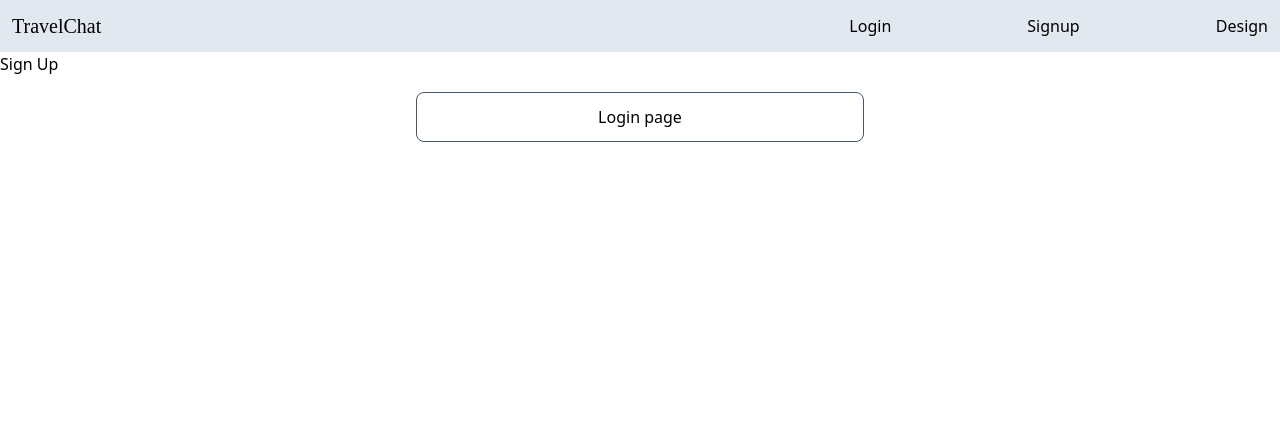
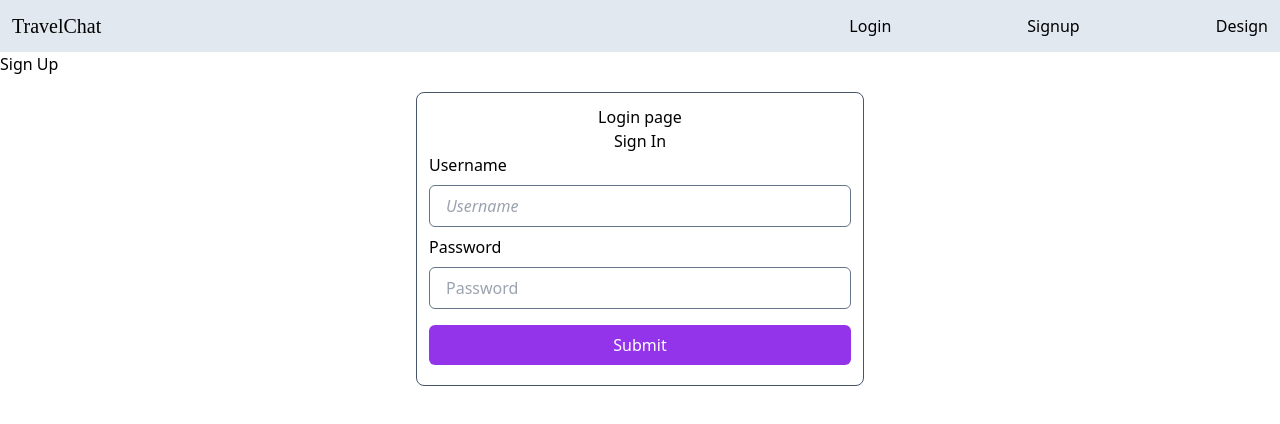
Before and after one commit to soloveiiko/travel-chat, a React (Create React App) app: page /login in a window 1280 px wide. Shown: the top 424 px of the page. Built offline with nearby package versions, Linux system fonts and the light colour scheme.

Commit message:
added: login forms

```diff
--- a/src/components/LoginTest/SingUp/index.tsx
+++ b/src/components/LoginTest/SingUp/index.tsx
@@ -30,9 +30,9 @@ const SingUp: React.FC = () => {
   const handleChange = (e: any) =>
     setCredentials({ ...credentials, [e.target.name]: e.target.value })
   const onSubmit = () => {
-    dispatch(signUpUserAction({ data: credentials }))
-    setCredentials({ username: '', password: '' })
-    navigate('/profile')
+    // dispatch(signUpUserAction({ data: credentials }))
+    // setCredentials({ username: '', password: '' })
+    // navigate('/profile')
   }
   return (
     <form className="grid place-items-center" onSubmit={handleSubmit(onSubmit)}>
--- /dev/null
+++ b/src/components/auth/SignIn/index.tsx
@@ -0,0 +1,57 @@
+import React, { useState } from 'react'
+import FormInput, { passwordField, usernameField } from '../../formInputs'
+import { useDispatch } from 'react-redux'
+import { useNavigate } from 'react-router-dom'
+import { FetchSignUpUserPayload } from '../../../redux/auth/types'
+import { signUpUserAction } from '../../../redux/auth/action'
+import FormContainer from '../../styled/FormContainer'
+
+const SignIn: React.FC = () => {
+  const [credentials, setCredentials] = useState({
+    [usernameField.name]: '',
+    [passwordField.name]: '',
+  })
+  const dispatch = useDispatch()
+  const navigate = useNavigate()
+  const inputs = [usernameField, passwordField]
+
+  const handleSubmit = (e: any) => {
+    e.preventDefault()
+    const payload: FetchSignUpUserPayload = {
+      data: {
+        username: credentials[usernameField.name],
+        password: credentials[passwordField.name],
+      },
+    }
+    dispatch(signUpUserAction(payload))
+    setCredentials({
+      [usernameField.name]: '',
+      [passwordField.name]: '',
+    })
+    navigate('/profile')
+  }
+  const handleChange = (e: any) => {
+    setCredentials({ ...credentials, [e.target.name]: e.target.value })
+  }
+  return (
+    <form onSubmit={handleSubmit}>
+      <FormContainer>
+        <h1 className="text-center">Sign In</h1>
+        {inputs.map((input, index) => (
+          <FormInput
+            key={index}
+            {...input}
+            value={credentials[input.name]}
+            onChange={handleChange}
+          />
+        ))}
+        <button className="btn btn-primary">Submit</button>
+        {/*<h1 className="text-center">*/}
+        {/*  Have an account? <NavLink to="/login">Login</NavLink>*/}
+        {/*</h1>*/}
+      </FormContainer>
+    </form>
+  )
+}
+
+export default SignIn
--- /dev/null
+++ b/src/components/auth/SignUp/index.tsx
@@ -0,0 +1,70 @@
+import { useState } from 'react'
+import { NavLink, useNavigate } from 'react-router-dom'
+import FormInput, {
+  usernameField,
+  passwordField,
+  passwordConfirmField,
+} from '../../formInputs'
+import FormContainer from '../../styled/FormContainer'
+import { signUpUserAction } from '../../../redux/auth/action'
+import { useDispatch } from 'react-redux'
+import { FetchSignUpUserPayload } from '../../../redux/auth/types'
+
+const SignupExp = () => {
+  const [credentials, setCredentials] = useState({
+    [usernameField.name]: '',
+    [passwordField.name]: '',
+    [passwordConfirmField.name]: '',
+  })
+  const dispatch = useDispatch()
+  const navigate = useNavigate()
+
+  const inputs = [
+    usernameField,
+    passwordField,
+    { ...passwordConfirmField, pattern: credentials.password },
+  ]
+
+  const handleSubmit = (e: any) => {
+    e.preventDefault()
+    const payload: FetchSignUpUserPayload = {
+      data: {
+        username: credentials[usernameField.name],
+        password: credentials[passwordField.name],
+      },
+    }
+    dispatch(signUpUserAction(payload))
+    setCredentials({
+      [usernameField.name]: '',
+      [passwordField.name]: '',
+      [passwordConfirmField.name]: '',
+    })
+    navigate('/profile')
+  }
+
+  const handleChange = (e: any) => {
+    setCredentials({ ...credentials, [e.target.name]: e.target.value })
+  }
+
+  return (
+    <form onSubmit={handleSubmit}>
+      <FormContainer>
+        <h1 className="text-center">Sign Up</h1>
+        {inputs.map((input, index) => (
+          <FormInput
+            key={index}
+            {...input}
+            value={credentials[input.name]}
+            onChange={handleChange}
+          />
+        ))}
+        <button className="btn btn-primary">Submit</button>
+        <h1 className="text-center">
+          Have an account? <NavLink to="/login">Login</NavLink>
+        </h1>
+      </FormContainer>
+    </form>
+  )
+}
+
+export default SignupExp
--- a/src/components/auth/Signup/index.tsx
+++ /dev/null
@@ -1,53 +0,0 @@
-import { useState } from 'react'
-import { NavLink } from 'react-router-dom'
-import FormInput, {
-  usernameField,
-  passwordField,
-  passwordConfirmField,
-} from '../../formInputs'
-import FormContainer from '../../styled/FormContainer'
-
-const SignupExp = () => {
-  const [values, setValues] = useState({
-    [usernameField.name]: '',
-    [passwordField.name]: '',
-    [passwordConfirmField.name]: '',
-  })
-
-  const inputs = [
-    usernameField,
-    passwordField,
-    { ...passwordConfirmField, pattern: values.password },
-  ]
-
-  const handleSubmit = (e: any) => {
-    e.preventDefault()
-    console.log('Submitting...', values)
-  }
-
-  const onChange = (e: any) => {
-    setValues({ ...values, [e.target.name]: e.target.value })
-  }
-
-  return (
-    <form onSubmit={handleSubmit}>
-      <FormContainer>
-        <h1 className="text-center">SignUp</h1>
-        {inputs.map((input, index) => (
-          <FormInput
-            key={index}
-            {...input}
-            value={values[input.name]}
-            onChange={onChange}
-          />
-        ))}
-        <button className="btn btn-primary">Submit</button>
-        <h1 className="text-center">
-          Have an account? <NavLink to="/login">Login</NavLink>
-        </h1>
-      </FormContainer>
-    </form>
-  )
-}
-
-export default SignupExp
--- a/src/components/formInputs/index.tsx
+++ b/src/components/formInputs/index.tsx
@@ -34,7 +34,9 @@ export const passwordField = {
   errorMessage:
     'Password should be 8-20 characters and include at least 1 letter, 1 number and 1 special character!',
   label: 'Password',
-  pattern: `^(?=.*[0-9])(?=.*[a-zA-Z])(?=.*[!@#$%^&*])[a-zA-Z0-9!@#$%^&*]{8,20}$`,
+  // pattern: `^(?=.*[0-9])(?=.*[a-zA-Z])(?=.*[!@#$%^&*])[a-zA-Z0-9!@#$%^&*]{8,20}$`,
+  pattern: '^[A-Za-z0-9]{3,16}$',
+
   required: true,
 }
 
--- a/src/pages/LoginPage/index.tsx
+++ b/src/pages/LoginPage/index.tsx
@@ -1,11 +1,13 @@
 import FormContainer from '../../components/styled/FormContainer'
 import PageContainer from '../../components/styled/PageContainer'
+import SignIn from '../../components/auth/SignIn'
 
 const LoginPage = () => {
   return (
     <PageContainer>
       <FormContainer>
         <h1 className="text-center">Login page</h1>
+        <SignIn />
       </FormContainer>
     </PageContainer>
   )
--- a/src/pages/LoginTestPage/index.tsx
+++ b/src/pages/LoginTestPage/index.tsx
@@ -1,10 +1,12 @@
 import React from 'react'
 import SingUp from '../../components/LoginTest/SingUp'
+import SingIn from '../../components/LoginTest/SingIn'
 
 const LoginTest: React.FC = () => {
   return (
     <div>
       <SingUp />
+      <SingIn />
     </div>
   )
 }
--- a/src/pages/SignupPage/index.tsx
+++ b/src/pages/SignupPage/index.tsx
@@ -1,10 +1,10 @@
-import Signup from '../../components/auth/Signup'
+import Signup from '../../components/auth/SignUp'
 import PageContainer from '../../components/styled/PageContainer'
 
 const SignupPage = () => {
   return (
     <PageContainer>
-      <h1 className="text-center">SignUp page</h1>
+      <h1 className="text-center">Sign Up page</h1>
       <Signup />
     </PageContainer>
   )
--- a/src/redux/auth/sagas.ts
+++ b/src/redux/auth/sagas.ts
@@ -46,6 +46,7 @@ function* fetchSignInSaga(action: any): any {
     const user = yield call(signIn, action.payload.data)
     const { data } = user
     yield put(signUpSuccessAction({ data }))
+    console.log({ data })
   } catch (e: any) {
     yield put(
       signUpErrorAction({
```
